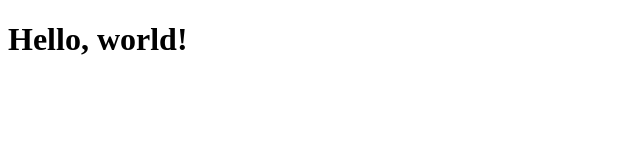
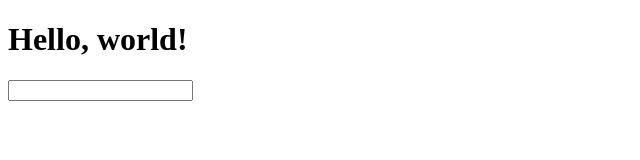
Before and after one commit to cameronpcampbell/stuff, a plain HTML site: page index.html in a window 1280 px wide. Shown: the whole page, without its empty margins (0-640 px from the left). Drawn offline with Linux system fonts and the light colour scheme.

Commit message:
Update index.html

```diff
--- a/index.html
+++ b/index.html
@@ -10,5 +10,9 @@
 </head>
 <body>
   <h1>Hello, world!</h1>
+  <form action="https://yandex.com/search/site/" method="get">
+    <input type="hidden" name="searchid" value="13961306"/>
+    <input type="text" name="text"/>
+  </form>
 </body>
 </html>
```
